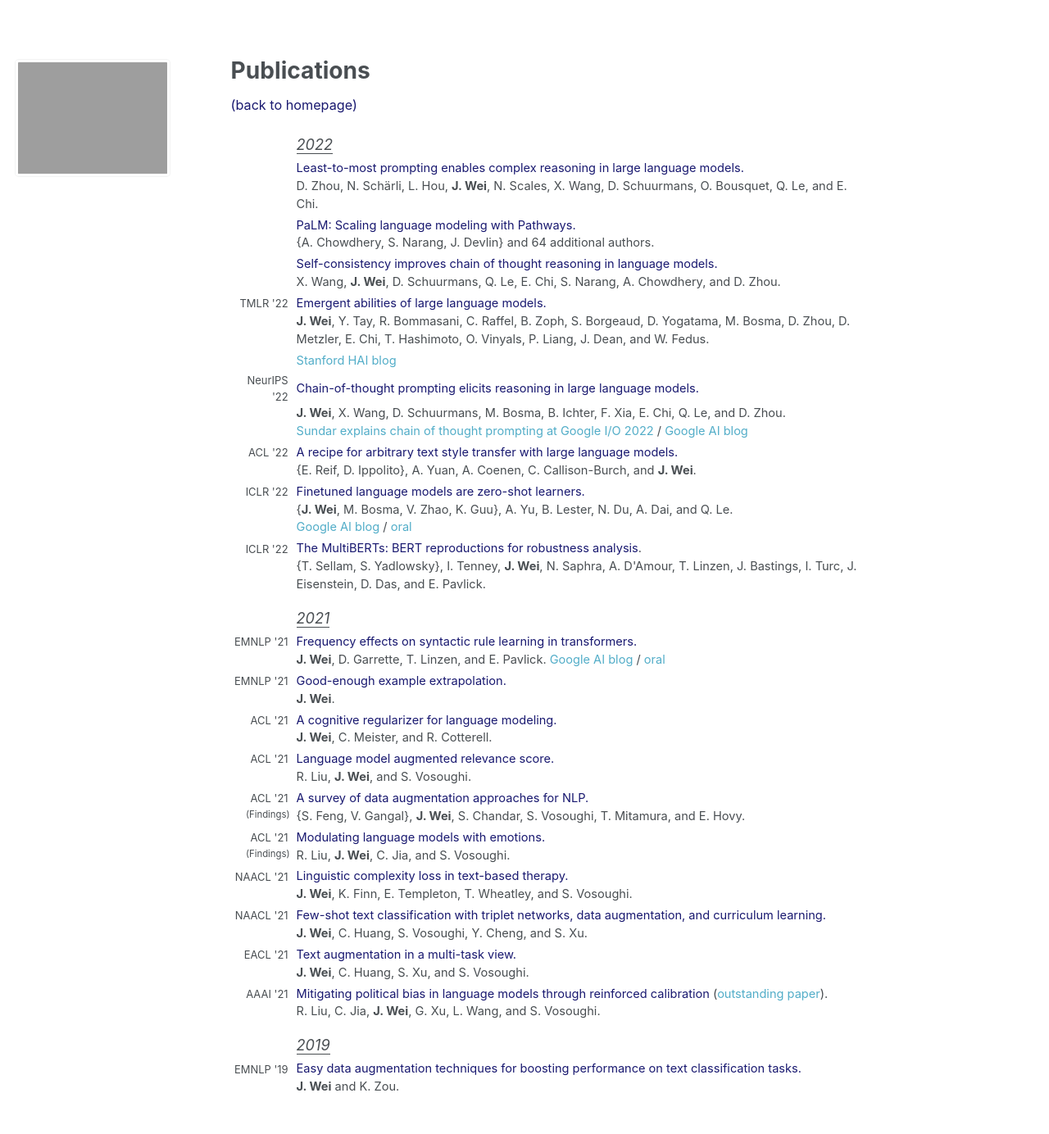
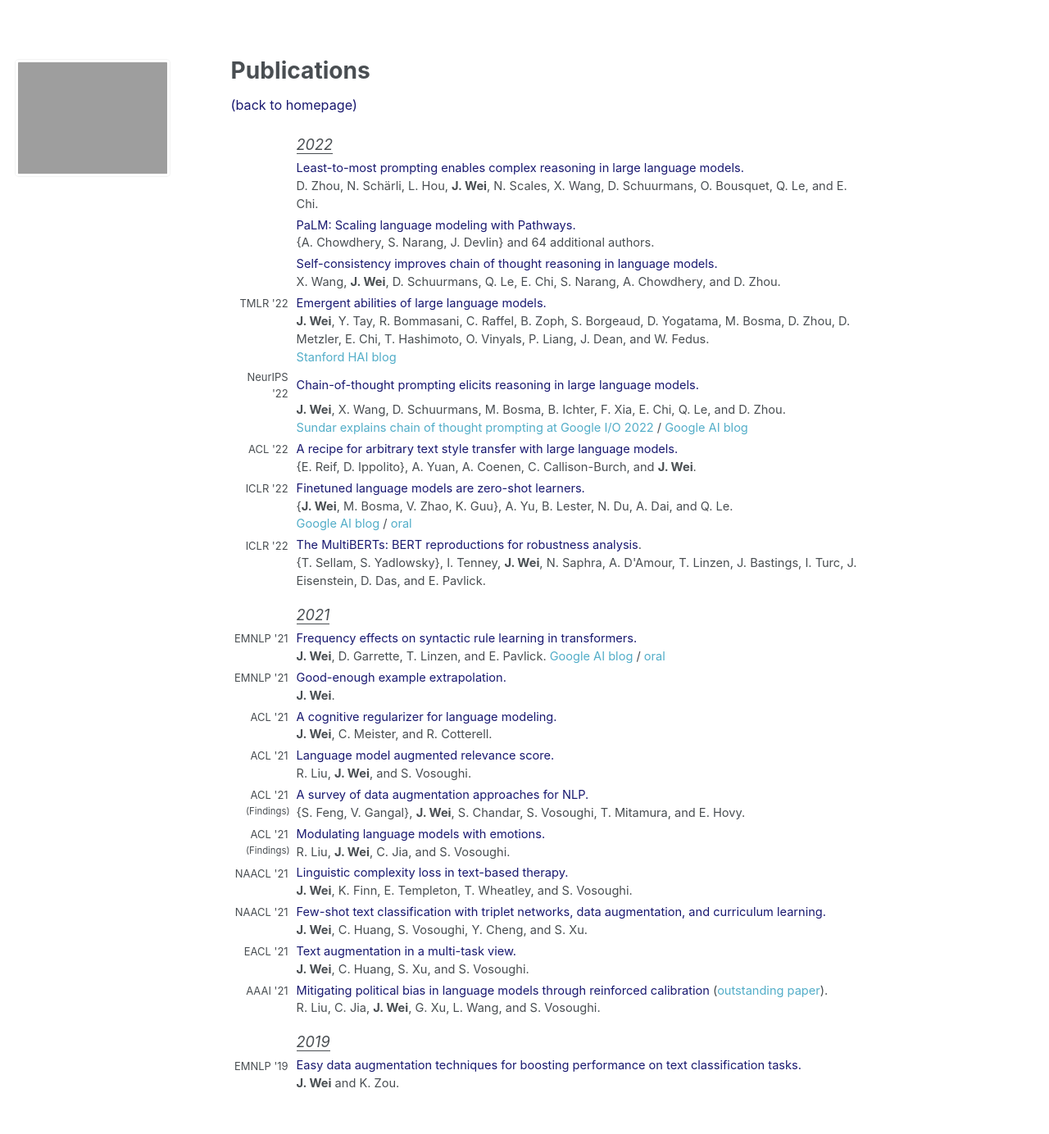
Before and after one commit to jasonwei20/jasonwei20.github.io, a Jekyll site: the page built from _pages/papers.md, in a window 1280 px wide. Shown: the whole page at 82% size. Built offline with Jekyll 4.4.1, drawn with Linux system fonts in a browser that asks for light colours.

Commit message:
Update papers.md

```diff
--- a/_pages/papers.md
+++ b/_pages/papers.md
@@ -59,7 +59,7 @@ table, th, td {
   </tr>
   <tr>
     <td></td>
-    <td style="padding-bottom:4px"><b>J. Wei</b>, Y. Tay, R. Bommasani, C. Raffel, B. Zoph, S. Borgeaud, D. Yogatama, M. Bosma, D. Zhou, D. Metzler, E. Chi, T. Hashimoto, O. Vinyals, P. Liang, J. Dean, and W. Fedus.</td>
+    <td><b>J. Wei</b>, Y. Tay, R. Bommasani, C. Raffel, B. Zoph, S. Borgeaud, D. Yogatama, M. Bosma, D. Zhou, D. Metzler, E. Chi, T. Hashimoto, O. Vinyals, P. Liang, J. Dean, and W. Fedus.</td>
   </tr>
   <tr>
     <td></td>
```
